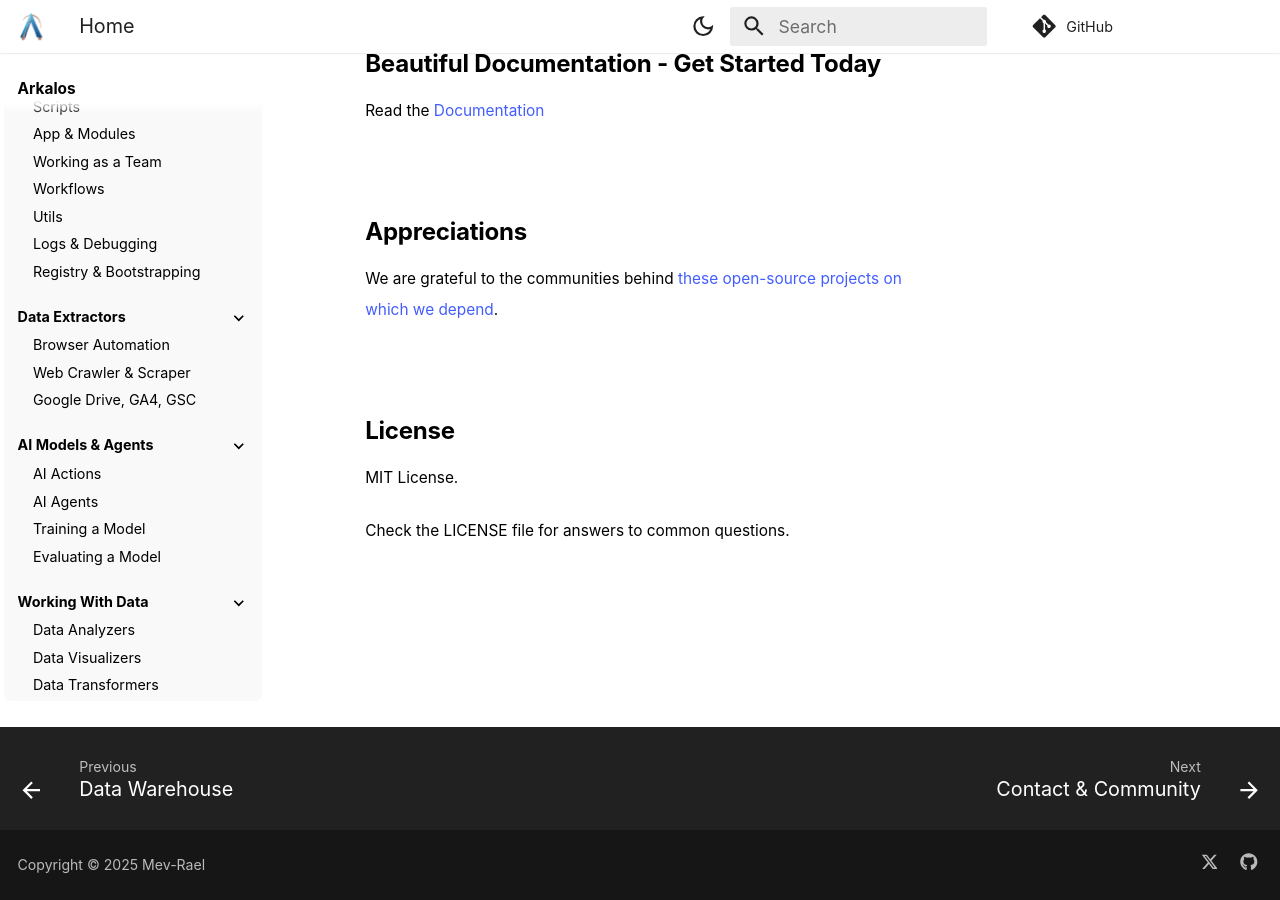
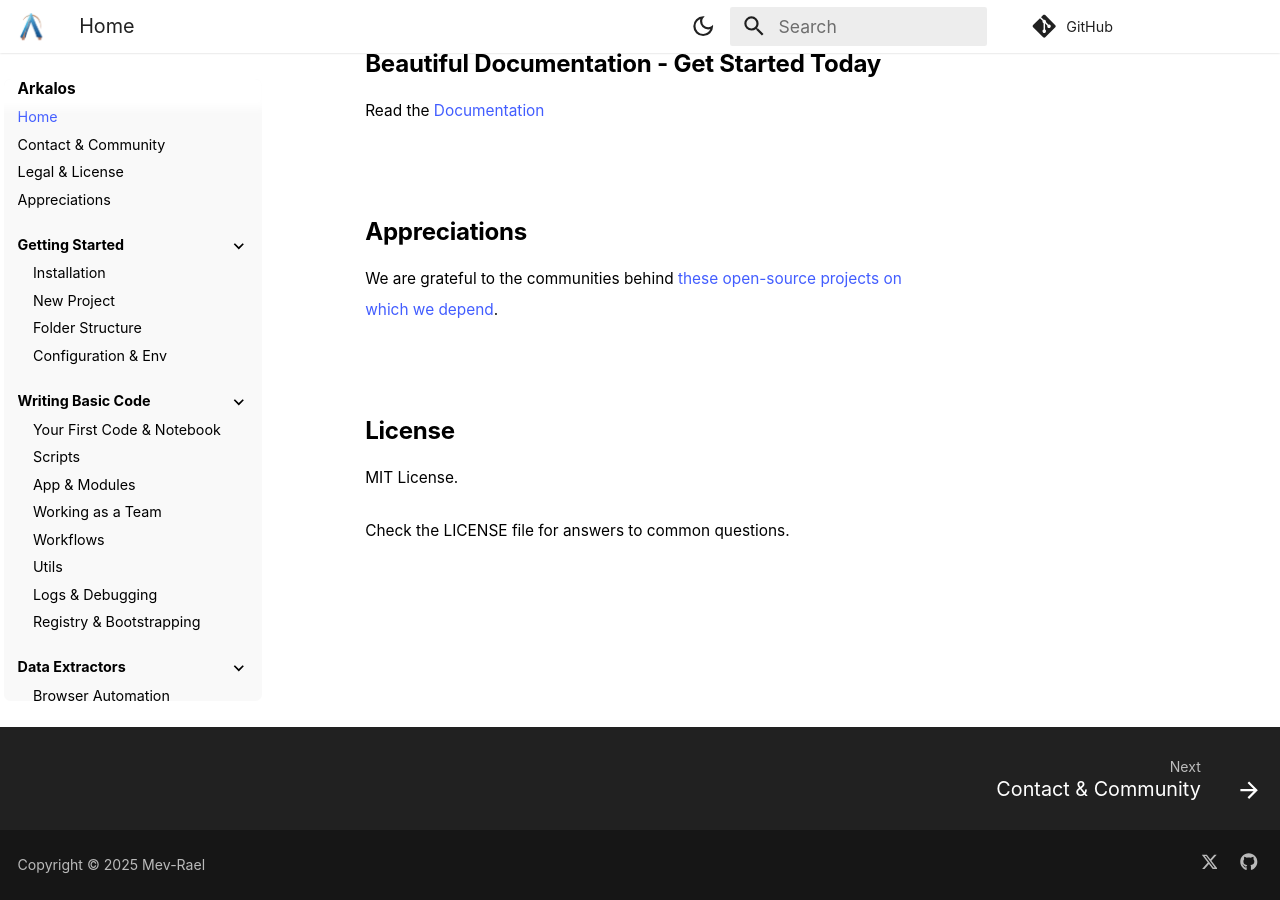
Before and after one commit to arkaloscom/arkalos-docs, an MkDocs documentation site: the page built from docs/index.md, in a window 1280 px wide and 900 px high, scrolled down 11397 px. Built offline with MkDocs 1.6.1 and Material for MkDocs 9.7.7, drawn with Linux system fonts in a browser that asks for light colours; some web fonts are replaced; comment, search, counter and statistics services are not loaded.

Commit message:
Update nav

```diff
--- a/mkdocs.yml
+++ b/mkdocs.yml
@@ -79,6 +79,10 @@ extra_javascript:
   - assets/js/extra.js
 
 nav:
+  - Home: index.md
+  - Contact & Community: contact.md
+  - Legal & License: legal.md
+  - Appreciations: appreciations.md
   - Getting Started:
     - Installation: docs/installation.md
     - New Project: docs/new-project.md
@@ -108,7 +112,3 @@ nav:
     # - Data Sources & Extractors: docs/data-sources.md
     - Data Transformers: docs/data-transformers.md
     - Data Warehouse: docs/data-warehouse.md
-  - Home: index.md
-  - Contact & Community: contact.md
-  - Legal & License: legal.md
-  - Appreciations: appreciations.md
```
